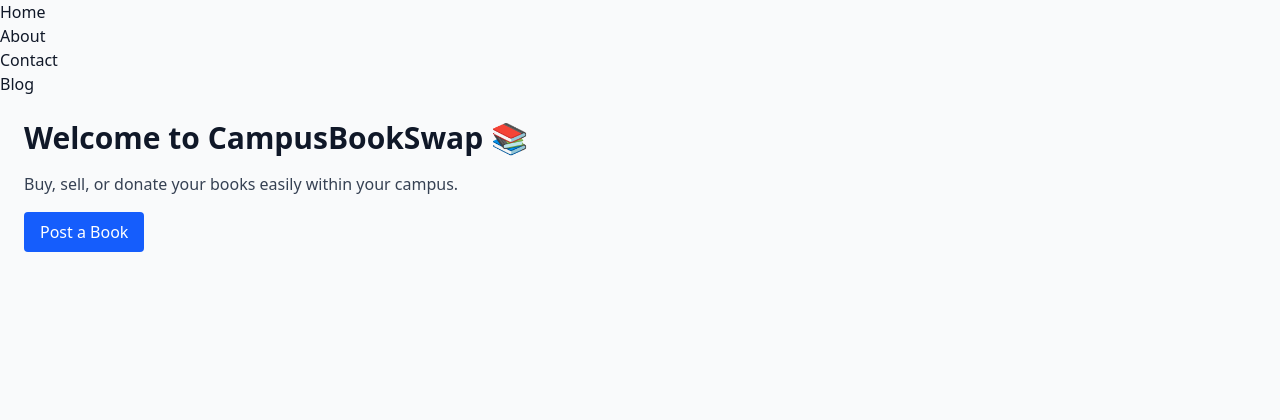
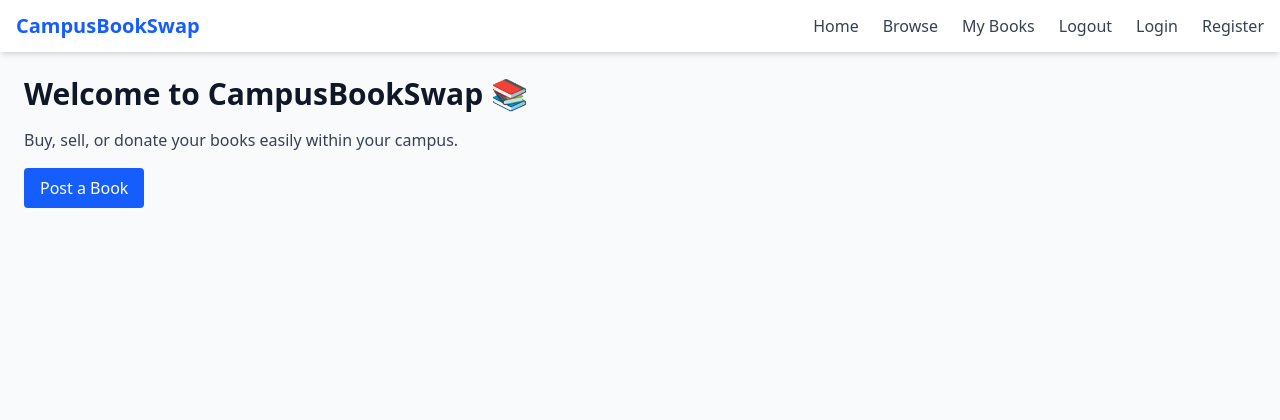
Before and after one commit to themiya-kaluarachchi/CampusBookSwap---PHP-group-project, a PHP site: page / in a window 1280 px wide. Shown: the top 420 px of the page. Run offline with PHP 8.4, Linux system fonts and the light colour scheme.

Commit message:
setup the navbar routing

```diff
--- a/index.php
+++ b/index.php
@@ -1,16 +1,17 @@
 <?php
-  $page = $_GET['page'] ?? 'home';
+$page = htmlspecialchars($_GET['page'] ?? 'home');
 
+// Layout
 include 'views/partials/header.php';
 include 'views/partials/navbar.php';
 
-  //route the request to the appropriate view
+// Route the request
 switch ($page) {
   case 'home':
     include 'views/home.php';
     break;
   case 'login':
-      include 'views/auth/login.php';
+    include 'views/auth/login.php';  #in navbar <a href="index.php?page=login"
     break;
   case 'register':
     include 'views/auth/register.php';
@@ -19,5 +20,6 @@
     include 'views/404.php';
     break;
 }
+
 include 'views/partials/footer.php';
 ?>
--- /dev/null
+++ b/views/404.php
@@ -0,0 +1,3 @@
+<div>
+  <h1>404 - Page not found</h1>
+</div>
--- /dev/null
+++ b/views/auth/login.php
@@ -0,0 +1,3 @@
+<div>
+  <h1 class=''>Login page</h1>
+</div>
--- a/views/partials/navbar.php
+++ b/views/partials/navbar.php
@@ -1,8 +1,49 @@
-<nav>
-  <ul>
-    <li><a href="/">Home</a></li>
-    <li><a href="/about">About</a></li>
-    <li><a href="/contact">Contact</a></li>
-    <li><a href="/blog">Blog</a></li>
-  </ul>
+<script>
+  function toggleMenu() {
+    const menu = document.getElementById('mobile-menu');
+    menu.classList.toggle('hidden');
+  }
+</script>
+
+<nav class="bg-white shadow-md">
+  <div class="max-w-7xl mx-auto px-4 py-3 flex justify-between items-center">
+    <!-- Logo -->
+    <a href="index.php" class="text-xl font-bold text-blue-600">
+      CampusBookSwap
+    </a>
+
+    <!-- Desktop Nav Links -->
+    <div class="hidden md:flex space-x-6 items-center">
+      <a href="index.php" class="text-gray-700 hover:text-blue-600">Home</a>
+      <a href="index.php?page=browse.php" class="text-gray-700 hover:text-blue-600">Browse</a>
+      <?php #if ($isLoggedIn): ?>
+        <a href="index.php?page=mybooks.php" class="text-gray-700 hover:text-blue-600">My Books</a>
+        <a href="index.php?page=logout.php" class="text-gray-700 hover:text-blue-600">Logout</a>
+      <?php #else: ?>
+        <a href="index.php?page=login" class="text-gray-700 hover:text-blue-600">Login</a>
+        <a href="index.php?page=register.php" class="text-gray-700 hover:text-blue-600">Register</a>
+      <?php #endif; ?>
+    </div>
+
+    <!-- Mobile menu button -->
+    <button class="md:hidden flex items-center px-3 py-2 border rounded text-blue-600 border-blue-600" onclick="toggleMenu()" aria-label="Toggle navigation">
+      <svg class="h-6 w-6" fill="none" stroke="currentColor" viewBox="0 0 24 24">
+        <path stroke-linecap="round" stroke-linejoin="round" stroke-width="2"
+          d="M4 6h16M4 12h16M4 18h16" />
+      </svg>
+    </button>
+  </div>
+
+  <!-- Mobile Nav Links -->
+  <div id="mobile-menu" class="md:hidden hidden px-4 pb-4 transition-all duration-300 ease-in-out">
+    <a href="index.php" class="block py-2 text-gray-700 hover:text-blue-600">Home</a>
+    <a href="index.php?page=browse.php" class="block py-2 text-gray-700 hover:text-blue-600">Browse</a>
+    <?php #if ($isLoggedIn): ?>
+      <a href="index.php?page=mybooks.php" class="block py-2 text-gray-700 hover:text-blue-600">My Books</a>
+      <a href="index.php?page=logout.php" class="block py-2 text-gray-700 hover:text-blue-600">Logout</a>
+    <?php #else: ?>
+      <a href="index.php?page=index.php?page=login" class="block py-2 text-gray-700 hover:text-blue-600">Login</a>
+      <a href="index.php?page=register.php" class="block py-2 text-gray-700 hover:text-blue-600">Register</a>
+    <?php #endif; ?>
+  </div>
 </nav>
```
Lines whose indentation alone changed are shown as unchanged.
